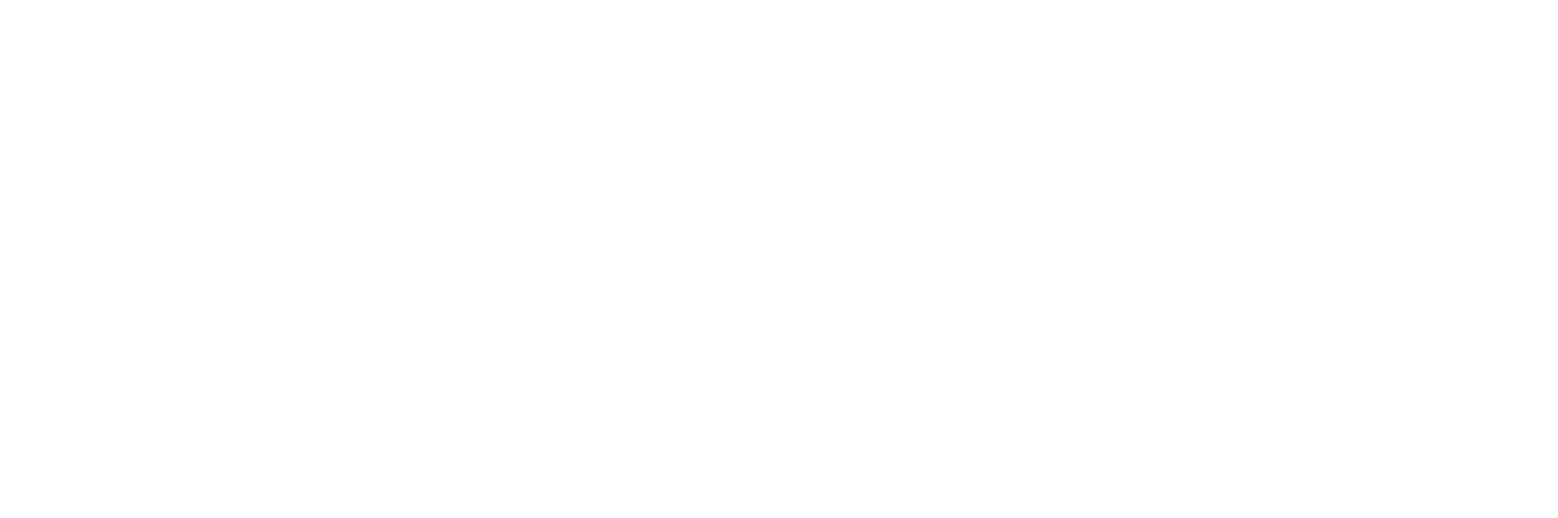
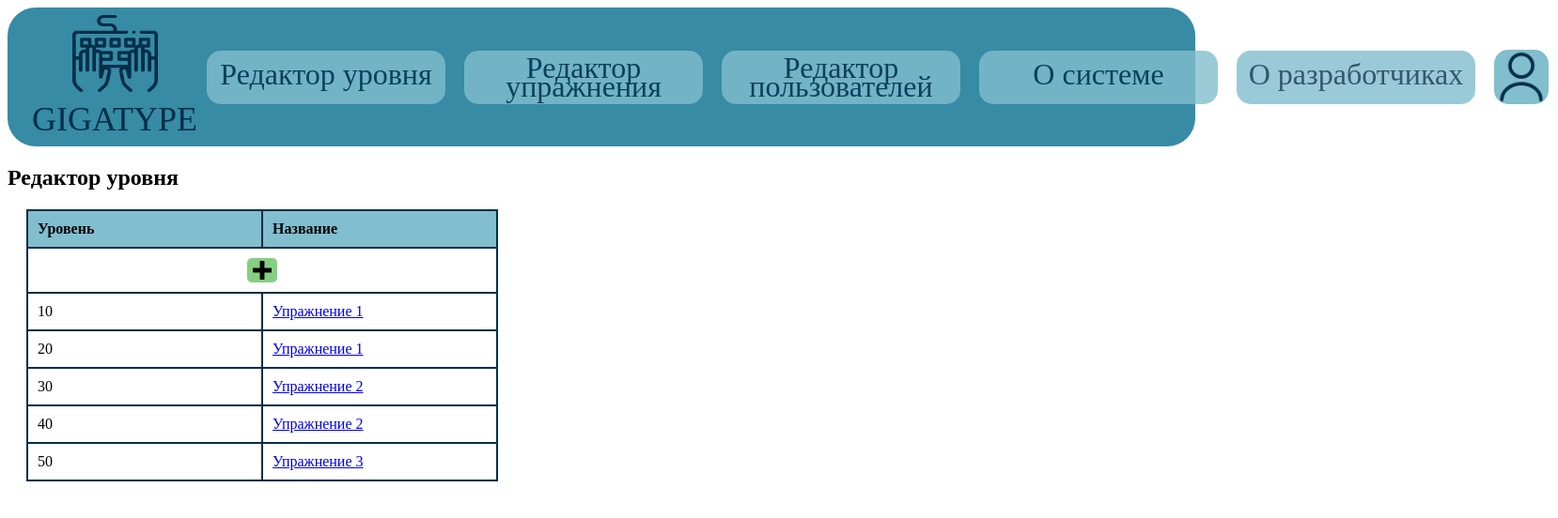
Before and after one commit to golosoman/GigaType, a Vue app in the folder frontend/: page /app/edit/level in a window 1280 px wide. Before the commit this address had no page. Shown: the top 552 px of the page at 94% size, 1658 px wide, since content can reach past the window. Built offline with nearby package versions, Linux system fonts and the light colour scheme; the HTML template or start-up script is replaced by a standard one.

Commit message:
Added a view for editing the difficulty level, as well as corresponding changes in other components

```diff
--- a/frontend/src/component/Trainer/menu/NavigationBarForAdmin.vue
+++ b/frontend/src/component/Trainer/menu/NavigationBarForAdmin.vue
@@ -6,7 +6,8 @@
             </BaseLogo>
         </div>
         <div class="nav-links">
-            <BaseLink customStyle="width: 254px; height: 57px; border-radius: 15px;" href="/app/trainer">Редактор уровня
+            <BaseLink customStyle="width: 254px; height: 57px; border-radius: 15px;" href="/app/edit/level">Редактор
+                уровня
             </BaseLink>
             <BaseLink customStyle="width: 254px; height: 57px; border-radius: 15px;" class="for-link"
                 href="/app/choose_exercise">
--- /dev/null
+++ b/frontend/src/component/Trainer/table/TableLevelEditor.vue
@@ -0,0 +1,90 @@
+<template>
+    <div class="base-table" :style="customStyle">
+        <div class="table-header">
+            <div class="header-cell" v-for="(header, index) in headers" :key="index">
+                {{ header }}
+            </div>
+        </div>
+        <div>
+            <div class="header-cell centered-cell" colspan="2">
+                <ButtonWithImage :imageSrc="PlusUrl"
+                    customStyleForImage="width: 20px; height: 20px; margin-top: 2px; margin-bottom: 2px;"
+                    customStyle="background-color: #86CE81;"></ButtonWithImage>
+            </div>
+        </div>
+        <div class="table-body">
+            <div class="table-row" v-for="(row, rowIndex) in data" :key="rowIndex">
+                <div class="cell" v-for="(header, colIndex) in headers" :key="colIndex">
+                    <template v-if="'Название' === header">
+                        <a :href="`/app/choose_exercise/level/${row.level}/exercise/${row.number}`" target="_blank">
+                            Упражнение {{ row["level"] }}
+                        </a>
+                    </template>
+                    <template v-else>
+                        {{ row['value'] }} <!-- Предполагаем, что у вас есть поле 'value' -->
+                    </template>
+                </div>
+            </div>
+        </div>
+    </div>
+</template>
+
+<script setup lang="ts">
+import { defineProps } from 'vue';
+import { ButtonWithImage } from '@/component/UI';
+import PlusUrl from '@/assets/Plus.png';
+
+const props = defineProps<{
+    headers: string[];
+    data: Array<{ name: string; value: number; level: number; number: number }>; // Добавлены поля 'level' и 'number'
+    customStyle?: string;
+}>();
+</script>
+
+<style scoped>
+.centered-cell {
+    display: flex;
+    justify-content: center;
+    align-items: center;
+    height: 100%;
+}
+
+.base-table {
+    display: flex;
+    flex-direction: column;
+    width: 100%;
+    border: 1px solid #012E4A;
+}
+
+.table-header {
+    display: flex;
+    background-color: #81BECE;
+}
+
+.header-cell {
+    flex: 1;
+    padding: 10px;
+    font-weight: bold;
+    text-align: left;
+    border: 1px solid #012E4A;
+}
+
+.table-body {
+    display: flex;
+    flex-direction: column;
+}
+
+.table-row {
+    display: flex;
+}
+
+.cell {
+    flex: 1;
+    padding: 10px;
+    border: 1px solid #012E4A;
+}
+
+.table-row:hover {
+    background-color: #D0E8F2;
+}
+</style>
--- a/frontend/src/component/Trainer/table/index.ts
+++ b/frontend/src/component/Trainer/table/index.ts
@@ -1,3 +1,4 @@
 import TableExercise from "./TableExercise.vue";
+import TableLevelEditor from "./TableLevelEditor.vue";
 
-export { TableExercise };
+export { TableExercise, TableLevelEditor };
--- a/frontend/src/router/index.ts
+++ b/frontend/src/router/index.ts
@@ -8,6 +8,7 @@
   CabinetView,
   ChooseExerciseView,
   CabinetAdminView,
+  LevelEditorView,
 } from "@/views";
 
 const router = createRouter({
@@ -44,6 +45,11 @@
       component: CabinetView,
     },
     {
+      path: "/app/edit/level",
+      name: "edit_level",
+      component: LevelEditorView,
+    },
+    {
       path: "/app/cabinet/admin",
       name: "admin_cabinet",
       component: CabinetAdminView,
--- a/frontend/src/views/LevelEditorView.vue
+++ b/frontend/src/views/LevelEditorView.vue
@@ -1,9 +1,22 @@
 <template>
-
+    <NavigationBarForAdmin></NavigationBarForAdmin>
+    <h2>Редактор уровня</h2>
+    <TableLevelEditor :headers="tableHeaders" :data="tableData" customStyle="margin: 20px; width: 500px" />
 </template>
 
-<script lang="ts">
+<script setup lang="ts">
+import { NavigationBarForAdmin } from '@/component/trainer';
+import { TableLevelEditor } from '@/component/trainer';
 
+const tableHeaders = ['Уровень', 'Название']; // Заголовки таблицы
+
+const tableData = [
+    { name: 'Упражнение 1', value: 10, level: 1, number: 1 },
+    { name: 'Упражнение 2', value: 20, level: 1, number: 2 },
+    { name: 'Упражнение 3', value: 30, level: 2, number: 1 },
+    { name: 'Упражнение 4', value: 40, level: 2, number: 2 },
+    { name: 'Упражнение 5', value: 50, level: 3, number: 1 },
+];
 </script>
 
 <style scoped></style>
--- a/frontend/src/views/index.ts
+++ b/frontend/src/views/index.ts
@@ -6,6 +6,7 @@
 import CabinetView from "./CabinetView.vue";
 import ChooseExerciseView from "./ChooseExerciseView.vue";
 import CabinetAdminView from "./CabinetAdminView.vue";
+import LevelEditorView from "./LevelEditorView.vue";
 
 export {
   AboutDevelopersView,
@@ -16,4 +17,5 @@
   CabinetView,
   ChooseExerciseView,
   CabinetAdminView,
+  LevelEditorView,
 };
```
Also changed, not shown: frontend/src/assets/Plus.png (added).
